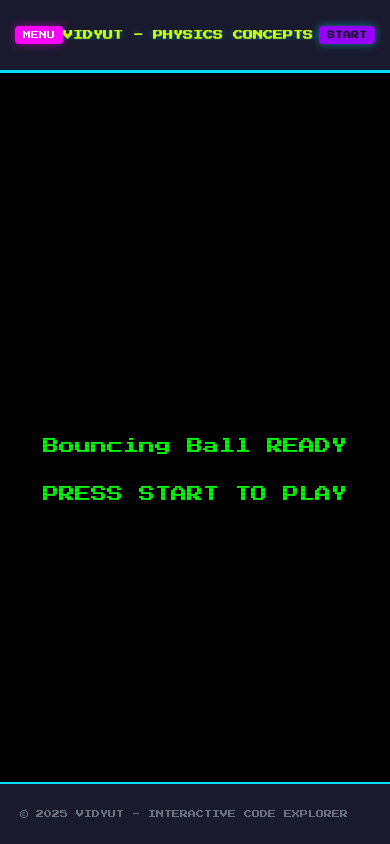
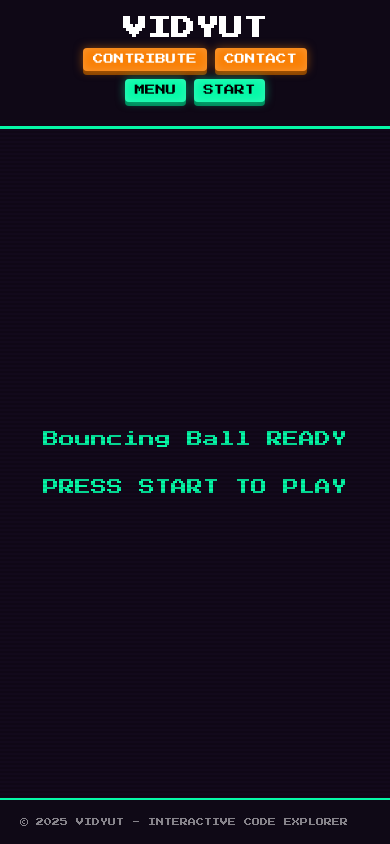
Before and after one commit to gvamsi1113/vidyut, a Next.js app: page /sketch/bouncing-ball in a window 390 px wide. Built offline with nearby package versions, Linux system fonts and the light colour scheme.

Commit message:
style: made sketch page responsive and applied global variables

```diff
--- a/src/app/page.tsx
+++ b/src/app/page.tsx
@@ -1,6 +1,5 @@
 'use client';
 
-// import { useState } from 'react';
 import { Sketch } from '@/types';
 // import BackgroundSketch from '@/components/HomePage/BackgroundSketch';
 import SketchGallery from '@/components/HomePage/SketchGallery';
--- a/src/app/sketch/[id]/SketchPage.module.css
+++ b/src/app/sketch/[id]/SketchPage.module.css
@@ -1,8 +1,8 @@
 .sketchPage {
   display: flex;
   flex-direction: column;
-  height: 100vh;
-  background-color: #0c0c16;
+  height: 100dvh;
+  background-color: var(--color-bg-primary);
   overflow: hidden;
 }
 
@@ -12,7 +12,6 @@
   position: relative;
   overflow: hidden;
   width: 100%;
-  height: calc(100vh - 100px);
 }
 
 .loading {
@@ -22,7 +21,7 @@
   height: 100vh;
   font-family: 'Press Start 2P', cursive;
   font-size: 1.5rem;
-  color: #00ddff;
-  background-color: #0c0c16;
-  text-shadow: 0 0 10px rgba(0, 221, 255, 0.7);
+  color: var(--color-accent-primary);
+  background-color: var(--color-bg-primary);
+  text-shadow: 0 0 10px hsla(var(--hue-primary), 95%, 50%, 0.7);
 }
--- a/src/app/sketch/[id]/page.tsx
+++ b/src/app/sketch/[id]/page.tsx
@@ -25,7 +25,7 @@ export default function SketchPage() {
   useEffect(() => {
     // Find the sketch by ID from the URL parameter
     const sketchId = params.id as string;
-    const sketch = SKETCHES.find(s => s.id === sketchId);
+    const sketch = SKETCHES.find((s) => s.id === sketchId);
 
     if (sketch) {
       setActiveSketch(sketch);
--- a/src/components/Footer/Footer.module.css
+++ b/src/components/Footer/Footer.module.css
@@ -2,17 +2,16 @@
   display: flex;
   justify-content: space-between;
   align-items: center;
-  background-color: #1a1a2e;
-  border-top: 2px solid #00ddff;
+  background-color: var(--color-bg-tertiary);
+  border-top: 2px solid var(--color-accent-primary);
   padding: 10px 20px;
-  height: 40px; /* Fixed height */
   font-size: 12px;
-  color: #9ca3af;
-  flex-shrink: 0; /* Prevent shrinking */
+  color: var(--color-text-muted);
+  flex-shrink: 0;
 }
 
 .footerText {
   font-family: 'Press Start 2P', cursive;
   font-size: 8px;
-  color: #6b7280; /* gray-500 */
+  color: var(--color-text-muted);
 }
--- a/src/components/GameScreen/GameScreen.module.css
+++ b/src/components/GameScreen/GameScreen.module.css
@@ -1,9 +1,9 @@
 .gameScreen {
   position: relative;
   width: 100%;
-  height: 100%; /* Take full height of parent */
+  height: 100%;
   overflow: hidden;
-  background-color: #000;
+  background-color: var(--color-bg-primary);
   display: flex;
   justify-content: center;
   align-items: center;
@@ -36,20 +36,20 @@
 .loadingText,
 .readyText {
   font-family: 'Press Start 2P', cursive;
-  color: #00ff00;
+  color: var(--color-accent-primary);
   margin-bottom: 1rem;
 }
 
 .errorText {
   font-family: 'Press Start 2P', cursive;
-  color: #ff4040;
+  color: var(--color-error);
   padding: 1rem;
 }
 
 .loadingBarContainer {
   width: 12rem;
   height: 1.25rem;
-  border: 2px solid #00ff00;
+  border: 2px solid var(--color-accent-primary);
   position: relative;
   overflow: hidden;
   margin-bottom: 1rem;
@@ -60,7 +60,7 @@
   width: 50%;
   position: absolute;
   left: -50%;
-  background-color: #00ff00;
+  background-color: var(--color-accent-primary);
   animation: loading 1.5s infinite ease-in-out;
 }
 
@@ -78,10 +78,12 @@
 }
 
 @keyframes textBlink {
-  0%, 49% {
+  0%,
+  49% {
     opacity: 1;
   }
-  50%, 100% {
+  50%,
+  100% {
     opacity: 0;
   }
 }
@@ -92,7 +94,7 @@
   left: 50%;
   transform: translate(-50%, -50%);
   text-align: center;
-  color: #00ddff;
+  color: var(--color-accent-primary);
   z-index: 5;
   max-width: 80%;
 }
@@ -101,7 +103,7 @@
   font-family: 'Press Start 2P', cursive;
   font-size: 24px;
   margin-bottom: 30px;
-  text-shadow: 0 0 10px rgba(0, 221, 255, 0.7);
+  text-shadow: 0 0 10px var(--color-glow-primary-medium);
   animation: pulse 2s infinite;
 }
 
@@ -124,10 +126,6 @@
 }
 
 @media (max-width: 768px) {
-  .gameScreen {
-    height: calc(100vh - 50px); /* Adjust for smaller header on mobile */
-  }
-
   .startPrompt h2 {
     font-size: 18px;
   }
--- a/src/components/Header/Header.module.css
+++ b/src/components/Header/Header.module.css
@@ -2,33 +2,21 @@
   display: flex;
   justify-content: space-between;
   align-items: center;
-  background-color: #1a1a2e;
-  border-bottom: 3px solid #00ddff;
-  padding: 12px 20px;
-  height: 60px;
+  background-color: var(--color-bg-tertiary);
+  border-bottom: 3px solid var(--color-accent-primary);
+  padding: 1rem 1.5rem 1rem;
+  height: auto;
   position: relative;
   z-index: 10;
-  flex-shrink: 0;
-}
-
-.leftSection {
-  display: flex;
-  align-items: center;
-  gap: 20px;
-}
-
-.rightSection {
-  display: flex;
-  flex-direction: column;
-  gap: 6px;
+  flex-wrap: wrap;
 }
 
 .title {
   font-family: 'Press Start 2P', cursive;
-  color: #ccff00;
-  font-size: 24px;
+  color: var(--color-text-primary);
+  font-size: 2rem;
   margin: 0;
-  text-shadow: 0 0 8px rgba(0, 221, 255, 0.5);
+  text-shadow: 0 20px 8px var(--color-glow-primary-light);
   position: relative;
   white-space: nowrap;
   overflow: hidden;
@@ -36,26 +24,154 @@
 
 /* Add a pseudo-element for the glitch effect */
 .title::after {
-  content: 'VIDYUT - PHYSICS CONCEPTS in RETRO';
+  content: 'VIDYUT - PHYSICS in RETRO';
   position: absolute;
   top: 0;
   left: 0;
   width: 100%;
   height: 100%;
   opacity: 0;
-  color: #ffffff;
+  color: var(--color-text-primary);
   white-space: nowrap;
   overflow: hidden;
   animation: randomGlitch 100s step-end infinite;
 }
 
+.buttonContainer {
+  display: flex;
+  gap: 0.75rem;
+  flex-wrap: wrap;
+}
+
+.sketchButtons,
+.homeButtons {
+  display: flex;
+  gap: 0.75rem;
+}
+
+.navButton {
+  font-family: 'Press Start 2P', cursive;
+  font-size: 0.875rem;
+  width: auto;
+  color: var(--color-text-black);
+  background-color: var(--color-accent-primary);
+  box-sizing: content-box;
+  padding: 0.5rem 0.75rem;
+  border: none;
+  border-radius: 4px;
+  cursor: pointer;
+  transition: all 0.3s ease;
+  box-shadow:
+    0 0 10px hsla(var(--hue-primary), 95%, 50%, 0.5),
+    inset 0 0 10px hsla(0, 0%, 100%, 0.2),
+    0 4px 0 var(--color-accent-primary-darker);
+  position: relative;
+  transform: translateY(0);
+}
+
+/* Alternate color scheme for secondary buttons */
+.navButton.accentButton {
+  background-color: var(--color-accent-secondary);
+  box-shadow:
+    0 0 10px hsla(var(--hue-secondary), 95%, 50%, 0.5),
+    inset 0 0 10px hsla(0, 0%, 100%, 0.2),
+    0 4px 0 var(--color-accent-secondary-darker);
+  color: var(--color-text-primary);
+}
+
+.navButton:hover {
+  transform: translateY(-2px);
+  box-shadow:
+    0 0 15px hsla(var(--hue-primary), 95%, 50%, 0.7),
+    inset 0 0 10px hsla(0, 0%, 100%, 0.3),
+    0 6px 0 var(--color-accent-primary-darker);
+}
+
+.navButton.accentButton:hover {
+  box-shadow:
+    0 0 15px hsla(var(--hue-secondary), 95%, 50%, 0.7),
+    inset 0 0 10px hsla(0, 0%, 100%, 0.3),
+    0 6px 0 var(--color-accent-secondary-darker);
+}
+
+.navButton:active {
+  transform: translateY(3px);
+  box-shadow:
+    0 0 10px hsla(var(--hue-primary), 95%, 50%, 0.5),
+    inset 0 0 10px hsla(0, 0%, 100%, 0.2),
+    0 2px 0 var(--color-accent-primary-darker);
+}
+
+.navButton.accentButton:active {
+  box-shadow:
+    0 0 10px hsla(var(--hue-secondary), 95%, 50%, 0.5),
+    inset 0 0 10px hsla(0, 0%, 100%, 0.2),
+    0 2px 0 var(--color-accent-secondary-darker);
+}
 /* Random glitch animation that activates very rarely */
 @keyframes randomGlitch {
   /* Most of the time (97%), no glitch */
-  0%, 2%, 4%, 5%, 7%, 9%, 10%, 12%, 14%, 15%, 17%, 19%, 20%, 22%, 24%, 25%, 27%, 29%,
-  30%, 32%, 34%, 35%, 37%, 39%, 40%, 42%, 44%, 45%, 47%, 49%, 50%, 52%, 54%, 55%, 57%, 59%,
-  60%, 62%, 64%, 65%, 67%, 69%, 70%, 72%, 74%, 75%, 77%, 79%, 80%, 82%, 84%, 85%, 87%, 89%,
-  90%, 92%, 94%, 95%, 97%, 99%, 100% {
+  0%,
+  2%,
+  4%,
+  5%,
+  7%,
+  9%,
+  10%,
+  12%,
+  14%,
+  15%,
+  17%,
+  19%,
+  20%,
+  22%,
+  24%,
+  25%,
+  27%,
+  29%,
+  30%,
+  32%,
+  34%,
+  35%,
+  37%,
+  39%,
+  40%,
+  42%,
+  44%,
+  45%,
+  47%,
+  49%,
+  50%,
+  52%,
+  54%,
+  55%,
+  57%,
+  59%,
+  60%,
+  62%,
+  64%,
+  65%,
+  67%,
+  69%,
+  70%,
+  72%,
+  74%,
+  75%,
+  77%,
+  79%,
+  80%,
+  82%,
+  84%,
+  85%,
+  87%,
+  89%,
+  90%,
+  92%,
+  94%,
+  95%,
+  97%,
+  99%,
+  100% {
     opacity: 0;
     text-shadow: none;
     transform: none;
@@ -66,14 +182,18 @@
   3% {
     opacity: 1;
     left: -2px;
-    text-shadow: 2px 0 #ff3300, -2px 0 #00ccff;
+    text-shadow:
+      2px 0 #ff3300,
+      -2px 0 #00ccff;
     transform: translateX(1px);
   }
 
   /* Glitch type 2 - horizontal slice */
   13% {
     opacity: 1;
-    text-shadow: -2px 0 #ff00cc, 2px 0 #33ffaa;
+    text-shadow:
+      -2px 0 #ff00cc,
+      2px 0 #33ffaa;
     clip-path: inset(30% 0 30% 0);
   }
 
@@ -81,14 +201,18 @@
   23% {
     opacity: 1;
     letter-spacing: 1px;
-    text-shadow: 1px 1px #ffcc00, -1px -1px #00ffaa;
+    text-shadow:
+      1px 1px #ffcc00,
+      -1px -1px #00ffaa;
   }
 
   /* Glitch type 4 - vertical slice */
   33% {
     opacity: 1;
     clip-path: inset(0% 30% 0% 30%);
-    text-shadow: 0 2px #aa00ff, 0 -2px #00ffcc;
+    text-shadow:
+      0 2px #aa00ff,
+      0 -2px #00ffcc;
   }
 
   /* Glitch type 5 - color flash */
@@ -101,7 +225,9 @@
   /* Glitch type 6 - symmetrical offset */
   53% {
     opacity: 1;
-    text-shadow: 3px 3px #ff3300, -3px -3px #00ffff;
+    text-shadow:
+      3px 3px #ff3300,
+      -3px -3px #00ffff;
   }
 
   /* Glitch type 7 - blur */
@@ -115,7 +241,9 @@
   73% {
     opacity: 1;
     clip-path: polygon(0 25%, 100% 25%, 100% 75%, 0 75%);
-    text-shadow: 2px 0 #00ff99, -2px 0 #ff0066;
+    text-shadow:
+      2px 0 #00ff99,
+      -2px 0 #ff0066;
   }
 
   /* Glitch type 9 - subtle shift with color */
@@ -129,8 +257,11 @@
   /* Glitch type 10 - symmetrical shadow */
   93% {
     opacity: 1;
-    text-shadow: 2px 2px #ff00ff, -2px -2px #00ffff,
-                 -2px 2px #ffcc00, 2px -2px #00ccff;
+    text-shadow:
+      2px 2px #ff00ff,
+      -2px -2px #00ffff,
+      -2px 2px #ffcc00,
+      2px -2px #00ccff;
   }
 }
 
@@ -152,10 +283,57 @@
 
 @keyframes randomInkBleed {
   /* Most of the time (95%), no effect */
-  0%, 2%, 4%, 6%, 8%, 10%, 12%, 14%, 16%, 18%, 20%, 22%, 24%, 26%, 28%,
-  30%, 32%, 34%, 36%, 38%, 40%, 42%, 44%, 46%, 48%, 50%, 52%, 54%, 56%, 58%,
-  60%, 62%, 64%, 66%, 68%, 70%, 72%, 74%, 76%, 78%, 80%, 82%, 84%, 86%, 88%,
-  90%, 92%, 94%, 96%, 98%, 100% {
+  0%,
+  2%,
+  4%,
+  6%,
+  8%,
+  10%,
+  12%,
+  14%,
+  16%,
+  18%,
+  20%,
+  22%,
+  24%,
+  26%,
+  28%,
+  30%,
+  32%,
+  34%,
+  36%,
+  38%,
+  40%,
+  42%,
+  44%,
+  46%,
+  48%,
+  50%,
+  52%,
+  54%,
+  56%,
+  58%,
+  60%,
+  62%,
+  64%,
+  66%,
+  68%,
+  70%,
+  72%,
+  74%,
+  76%,
+  78%,
+  80%,
+  82%,
+  84%,
+  86%,
+  88%,
+  90%,
+  92%,
+  94%,
+  96%,
+  98%,
+  100% {
     opacity: 0;
     text-shadow: none;
     transform: none;
@@ -193,139 +371,60 @@
   }
 }
 
-.menuButton {
-  font-family: 'Press Start 2P', cursive;
-  font-size: 12px;
-  background-color: #ff00ff;
-  color: white;
-  border: none;
-  padding: 8px 12px;
-  border-radius: 4px;
-  cursor: pointer;
-  transition: all 0.2s ease;
-  box-shadow: 0 0 8px rgba(255, 0, 255, 0.5);
-}
-
-.menuButton:hover {
-  background-color: #d400d4;
-  transform: translateY(-2px);
-  box-shadow: 0 0 12px rgba(255, 0, 255, 0.7);
-}
-
-.menuButton:active {
-  transform: translateY(0);
-}
-
-.startButton {
-  font-family: 'Press Start 2P', cursive;
-  font-size: 12px;
-  background-color: #9500ff;
-  color: #1a1a2e;
-  border: none;
-  padding: 8px 16px;
-  border-radius: 4px;
-  cursor: pointer;
-  transition: all 0.2s ease;
-  box-shadow: 0 0 8px rgba(0, 221, 255, 0.5);
-  font-weight: bold;
-}
-
-.startButton:hover:not(:disabled) {
-  background-color: #7500d4;
-  transform: translateY(-2px);
-  box-shadow: 0 0 12px rgba(0, 221, 255, 0.7);
-}
-
-.startButton:active:not(:disabled) {
-  transform: translateY(0);
-}
-
-.startButton:disabled {
-  background-color: #555;
-  cursor: not-allowed;
-  opacity: 0.7;
-  box-shadow: none;
-}
-
-.resetButton {
-  font-family: 'Press Start 2P', cursive;
-  font-size: 12px;
-  background-color: #ff0066;
-  color: white;
-  border: none;
-  padding: 8px 16px;
-  border-radius: 4px;
-  cursor: pointer;
-  transition: all 0.2s ease;
-  box-shadow: 0 0 8px rgba(255, 0, 102, 0.5);
-}
-
-.resetButton:hover {
-  background-color: #d40055;
-  transform: translateY(-2px);
-  box-shadow: 0 0 12px rgba(255, 0, 102, 0.7);
-}
-
-.resetButton:active {
-  transform: translateY(0);
-}
-
 @media (max-width: 768px) {
   .header {
-    padding: 10px 15px;
-    height: 50px;
+    padding: 1rem 1.5rem 1.5rem;
+    justify-content: center;
+    flex-direction: column;
+    gap: 0.5rem;
   }
 
   .title {
-    font-size: 12px;
+    font-size: 2rem;
   }
 
-  .menuButton, .startButton, .resetButton {
-    font-size: 10px;
-    padding: 6px 10px;
+  .menuButton,
+  .startButton,
+  .resetButton,
+  .navButton,
+  .accentButton {
+    font-size: 0.8rem;
+    padding: 0.5rem 0.8rem;
   }
 
-  .leftSection {
-    gap: 12px;
+  .homeButtons,
+  .sketchButtons {
+    gap: 0.5rem;
+  }
+
+  .buttonContainer {
+    gap: 0.5rem;
+    justify-content: center;
   }
 }
 
 @media (max-width: 480px) {
   .title {
-    font-size: 10px;
+    font-size: 1.5rem;
   }
 
-  .menuButton, .startButton, .resetButton {
-    font-size: 8px;
-    padding: 5px 8px;
+  .menuButton,
+  .startButton,
+  .resetButton,
+  .navButton,
+  .accentButton {
+    font-size: 0.65rem;
+    padding: 0.4rem 0.6rem;
   }
 }
 
-.powerIndicator {
-  display: flex;
-  align-items: center;
-  gap: 0.5rem;
-}
-
-.powerLed {
-  width: 0.75rem;
-  height: 0.75rem;
-  background-color: #dc2626;
-  border-radius: 50%;
-  animation: ledBlink 2s infinite;
-}
-
-.powerLabel {
-  font-family: 'Press Start 2P', cursive;
-  font-size: 0.75rem;
-  color: #9ca3af;
-}
-
 @keyframes ledBlink {
-  0%, 49% {
+  0%,
+  49% {
     opacity: 1;
   }
-  50%, 100% {
+  50%,
+  100% {
     opacity: 0.6;
   }
 }
--- a/src/components/Header/Header.tsx
+++ b/src/components/Header/Header.tsx
@@ -2,6 +2,7 @@
 
 import React from 'react';
 import styles from './Header.module.css';
+import { useRouter } from 'next/navigation';
 
 interface HeaderProps {
   toggleMenu: () => void;
@@ -11,25 +12,57 @@ interface HeaderProps {
 }
 
 const Header: React.FC<HeaderProps> = ({ toggleMenu, onStart, onReset, isPlaying }) => {
+  const router = useRouter();
+
+  const handleHomeClick = () => {
+    router.push('/');
+  };
+
+  const handleContributeClick = () => {
+    // Navigate to contribute page or open modal
+  };
+
+  const handleContactClick = () => {
+    // Navigate to contact page or open modal
+  };
+
   return (
     <header className={styles.header}>
-      <div className={styles.leftSection}>
-        <button onClick={toggleMenu} className={styles.menuButton}>
+      <h1 className={styles.title} onClick={handleHomeClick}>
+        VIDYUT
+      </h1>
+
+      <div className={styles.buttonContainer}>
+        <div className={styles.homeButtons}>
+          <button
+            onClick={handleContributeClick}
+            className={`${styles.navButton} ${styles.accentButton}`}
+          >
+            CONTRIBUTE
+          </button>
+          <button
+            onClick={handleContactClick}
+            className={`${styles.navButton} ${styles.accentButton}`}
+          >
+            CONTACT
+          </button>
+        </div>
+
+        <div className={styles.sketchButtons}>
+          <button onClick={toggleMenu} className={styles.navButton}>
             MENU
           </button>
-      </div>
-      <h1 className={styles.title}>VIDYUT - PHYSICS CONCEPTS in RETRO</h1>
 
-      <div className={styles.rightSection}>
           {!isPlaying ? (
-          <button onClick={onStart} className={styles.startButton}>
+            <button onClick={onStart} className={`${styles.navButton} ${styles.startButton}`}>
               START
             </button>
           ) : (
-          <button onClick={onReset} className={styles.resetButton}>
+            <button onClick={onReset} className={`${styles.navButton} ${styles.resetButton}`}>
               RESET
             </button>
           )}
+        </div>
       </div>
     </header>
   );
```
Also changed, not shown: src/app/globals.css (+0 -15 lines), src/components/SideMenu/SideMenu.module.css (+4 -4 lines). Lines whose indentation alone changed are shown as unchanged.
